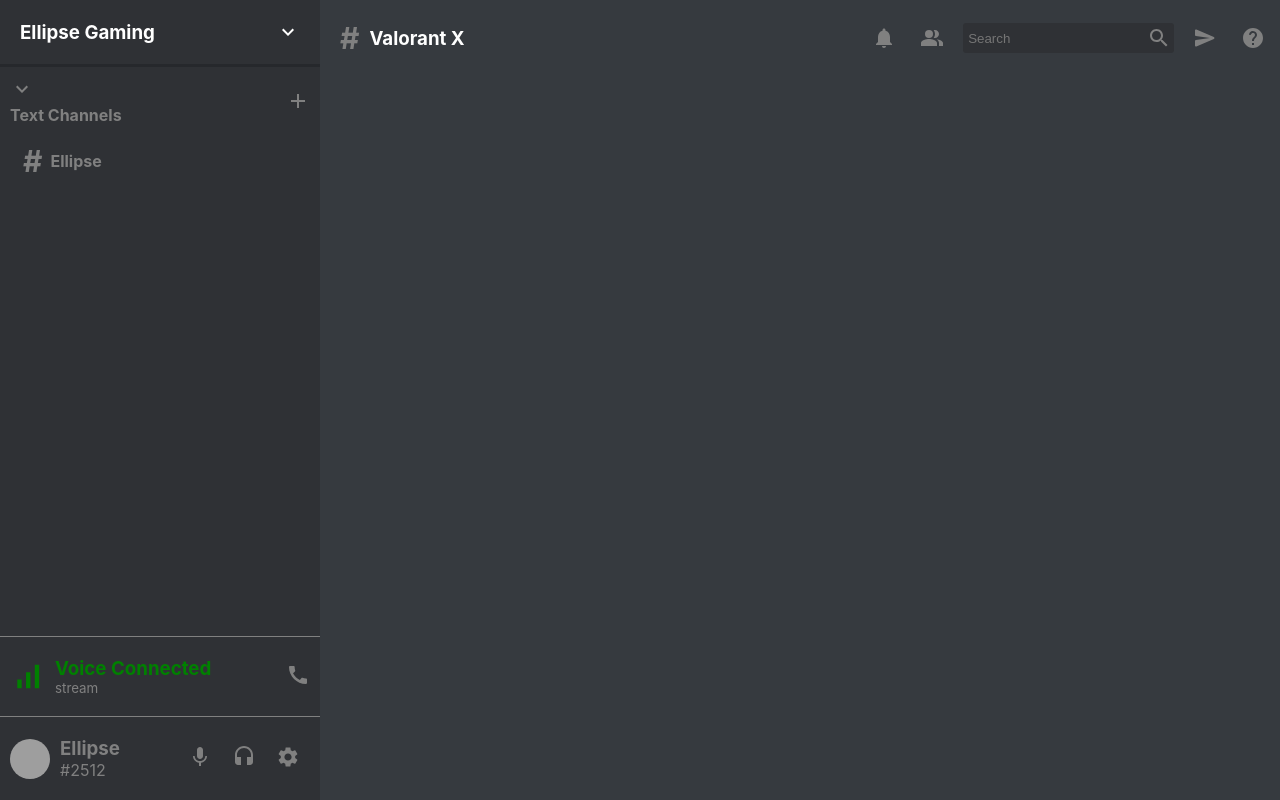
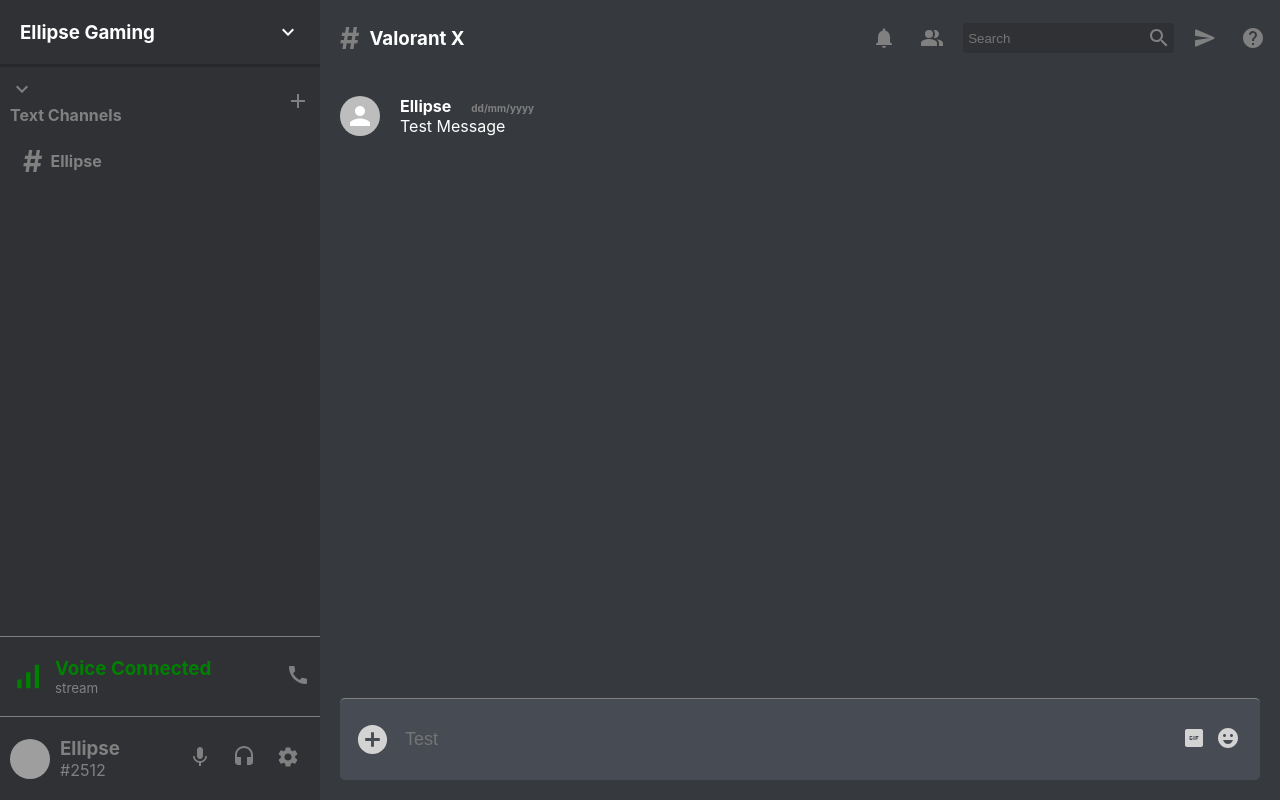
Before and after one commit to ellipsecode007/Discord-Clone, a React (Create React App) app: page / in a window 1280 px wide. Built offline with nearby package versions, Linux system fonts and the light colour scheme; grey boxes are pictures that could not be loaded.

Commit message:
chat box and messages added

```diff
--- a/src/Chat.css
+++ b/src/Chat.css
@@ -3,5 +3,38 @@
     flex-direction: column;
     flex: 0.75;
     background-color: #363a3f;
+    height: 100vh;
+}
+.chat___input{
+    color: lightgray;
+    display: flex;
+    align-items: center;
+    justify-content: space-between;
+    padding: 15px;
+    border-radius: 5px;
+    margin: 20px;
+    border-top: 1px solid gray;
+    background-color: #474b53;
 
 }
+.chat___input>form>input{
+    padding: 15px;
+    background: transparent;
+    border: none;
+    width: 100%;
+    outline-width: 0;
+    color: white;
+    font-size: large;
+}
+.chat___input>form{
+    flex: 1;
+}
+.chat___inputButton{
+    display: none;
+}
+.chat___inputIcons>.MuiSvgIcon-root{
+    padding: 5px;
+}
+.chat___messages{
+    flex: 1;
+}
--- a/src/Chat.js
+++ b/src/Chat.js
@@ -1,11 +1,30 @@
 import React from 'react'
 import './Chat.css';
 import ChatHeader from './ChatHeader';
+import AddCircleIcon from '@mui/icons-material/AddCircle';
+import GifBoxIcon from '@mui/icons-material/GifBox';
+import EmojiEmotionsIcon from '@mui/icons-material/EmojiEmotions';
+import Message from './Message.js'
 
 function Chat() {
   return (
     <div className='chat'>
         <ChatHeader></ChatHeader>
+        <div className="chat___messages">
+            <Message/>
+        </div>
+        <div className="chat___input">
+            <AddCircleIcon fontSize='large'/>
+            <form>
+                <input placeholder='Test'/>
+                <button className='chat___inputButton' type='submit'>send</button>
+            </form>
+            <div className="chat___inputIcons">
+                <GifBoxIcon/>
+                <EmojiEmotionsIcon/>
+
+            </div>
+        </div>
     </div>
   )
 }
--- /dev/null
+++ b/src/Message.css
@@ -0,0 +1,14 @@
+.message{
+    display: flex;
+    align-items: center;
+    padding: 20px;
+    color: white;
+}
+.message___info{
+    margin-left: 20px;
+}
+.message___timestamp{
+    color: gray;
+    margin-left: 20px;
+    font-size: x-small;
+}
--- /dev/null
+++ b/src/Message.js
@@ -0,0 +1,19 @@
+import { Avatar } from '@mui/material';
+import React from 'react';
+import './Message.css';
+
+function Message() {
+  return (
+    <div className='message'>
+        <Avatar/>
+        <div className="message___info">
+            <h4>Ellipse
+                <span className='message___timestamp'>dd/mm/yyyy</span>
+            </h4>
+            <p>Test Message</p>
+        </div>
+    </div>
+  )
+}
+
+export default Message
```
